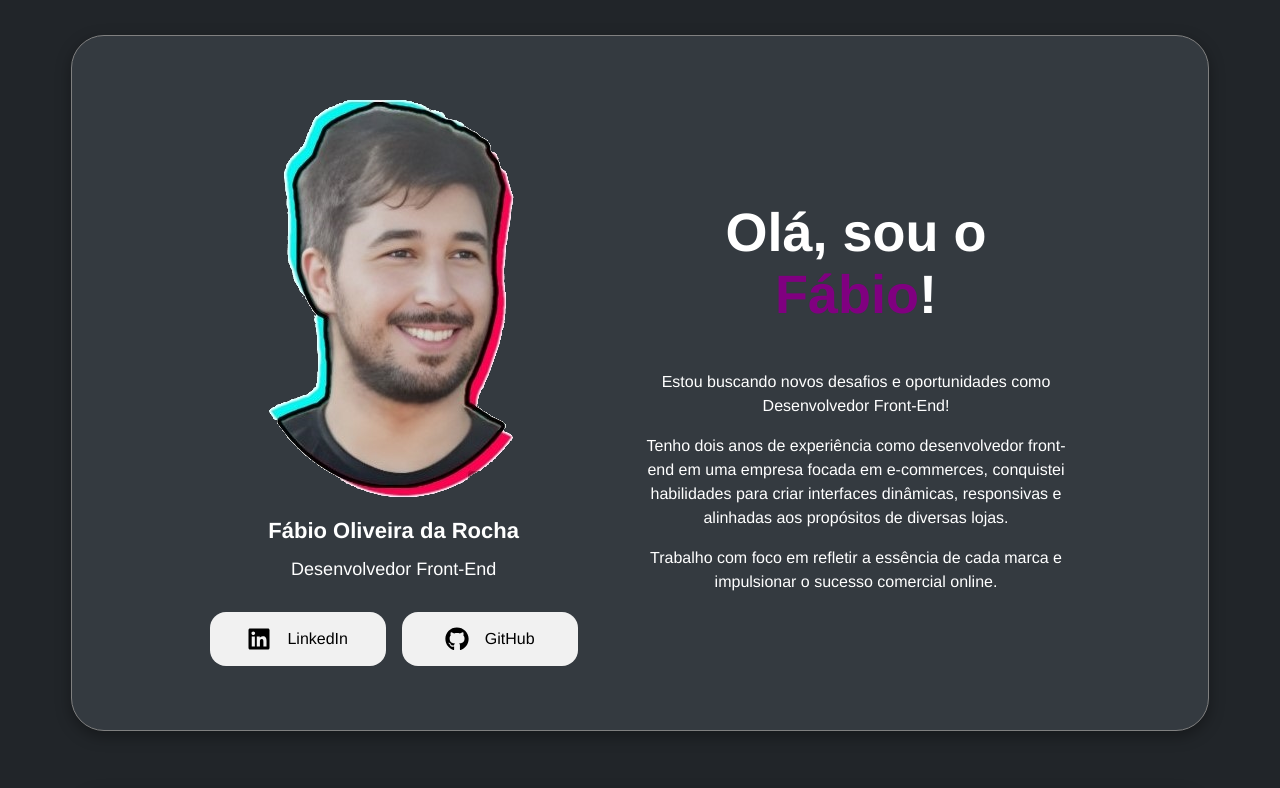
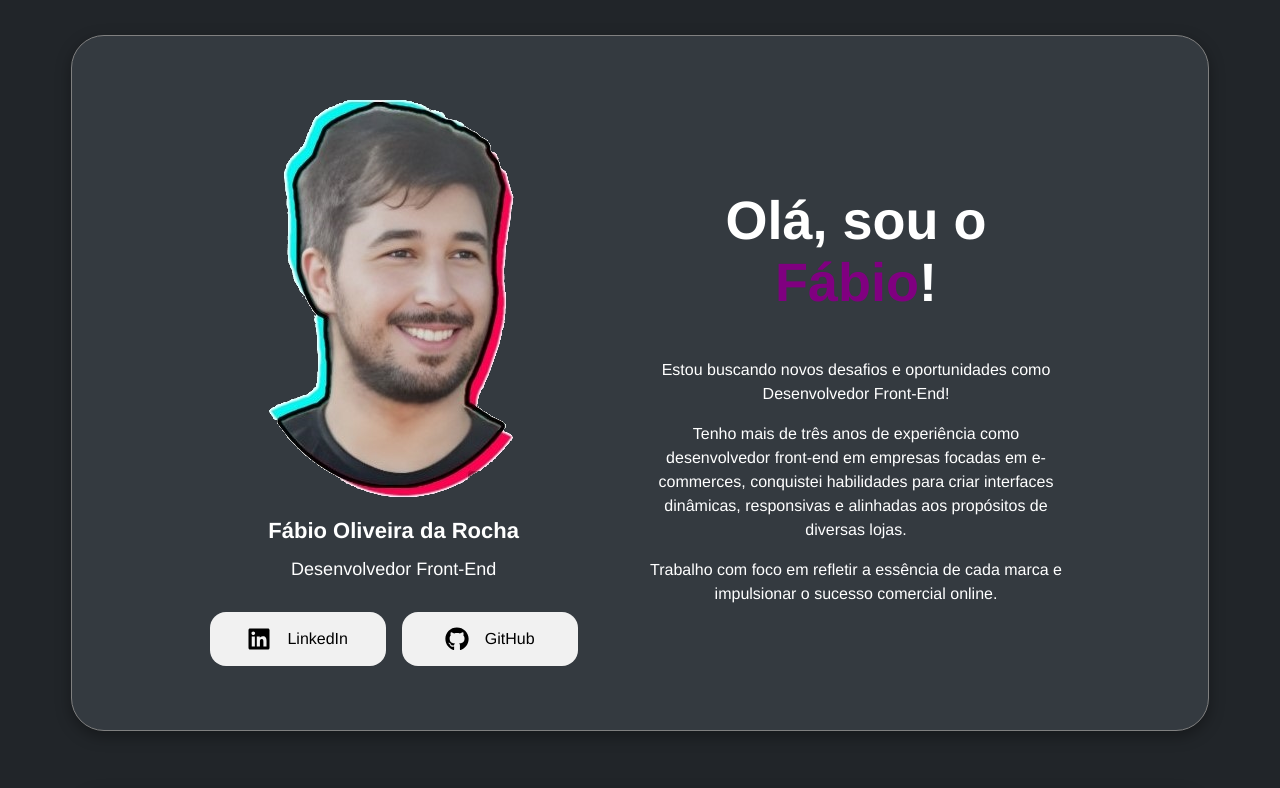
Before and after one commit to FabioORocha/app-portfolio, a Vue app: page /#/ in a window 1280 px wide. Shown: the top 788 px of the page. Built offline with nearby package versions, Linux system fonts and the light colour scheme.

Commit message:
Ajuste texto profile

```diff
--- a/src/components/SectionProfile.vue
+++ b/src/components/SectionProfile.vue
@@ -26,7 +26,7 @@
             Estou buscando novos desafios e oportunidades como Desenvolvedor Front-End!
           </p>
           <p class="content">
-            Tenho dois anos de experiência como desenvolvedor front-end em uma empresa focada em e-commerces, conquistei habilidades para criar interfaces dinâmicas, responsivas e alinhadas aos propósitos de diversas lojas.
+            Tenho mais de três anos de experiência como desenvolvedor front-end em empresas focadas em e-commerces, conquistei habilidades para criar interfaces dinâmicas, responsivas e alinhadas aos propósitos de diversas lojas.
           </p>
           <p class="content">
           Trabalho com foco em refletir a essência de cada marca e impulsionar o sucesso comercial online.
```
